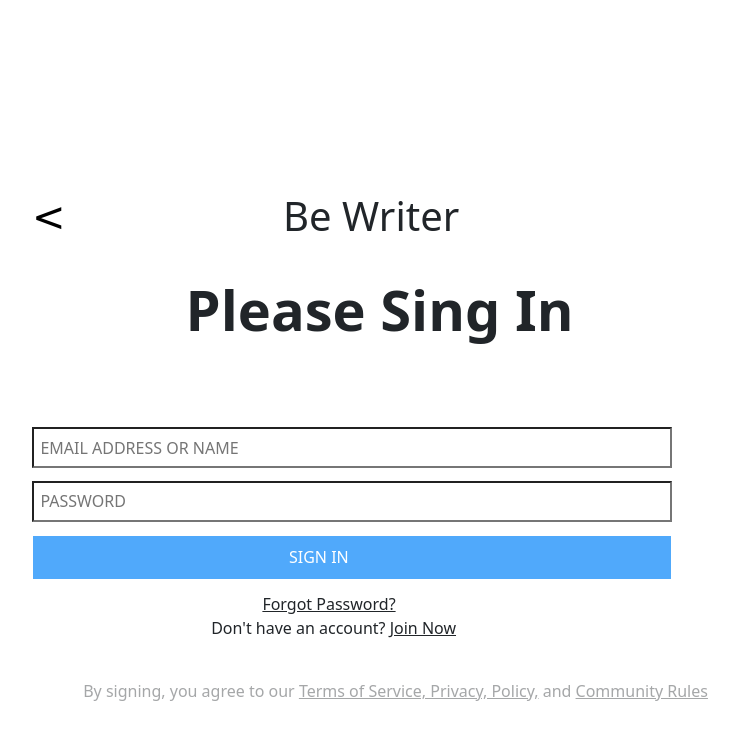
After one commit to pashapestunov/MY_NEW_PROJECT, a Flask app: template MYFLASK/templates/test_f1_enter.html in a window 1280 px wide. The commit adds this page. Shown: the top 740 px of the page, without its empty margins (288-1026 px from the left). Run offline with Flask 3, Linux system fonts and the light colour scheme; the template is opened without the code that fills it, so the values that code supplies are empty.

```diff
--- a/MYFLASK/static/CSS/test_f.css
+++ b/MYFLASK/static/CSS/test_f.css
@@ -64,11 +64,10 @@ article, aside, .aside {
     float: left;
 }
 
-#texts {
-    margin-left: 1%;
+details, #here {
+    margin-left: 2%;
     margin-right: 7%;
-    margin-top: 7%;
-
+    margin-top: 1%;
 }
 
 article {
@@ -171,21 +170,77 @@ form {
     opacity: 1;
 }
 
-/*.clear {
-    clear: both;
-}*/
+ul {
+    color: blue;
+}
 
 
 
+/* СТРАНИЦА ВХОДА В АККАУНТ */
 
-/*body {
-    margin: 0;
-    display: flex;
-    justify-content: center;
-    align-items: center;
-    height: 100vh;
+
+
+.be_enter {
+    font-size: 2.5em;
+    margin: 15% 0% 2% 0%;
 }
 
-.container {
-    display: flex;
-}*/
+.sing_enter {
+    font-size: 3.5em;
+    margin: 0% 0% 5% 37%;
+}
+
+.name_enter, .password_enter {
+    width: 50%;
+    margin: 1% 25% 0 25%;
+    font-size: 1em;
+    padding: 0.5%;
+}
+
+.sing_in_enter {
+    margin: 1% 25% 0% 25%;
+    border: 1px solid white;
+    height: 45px;
+    width: 50%;
+    padding: 0.7% 0% 0% 20%;
+    background-color: #50a9fb;
+    color: white;
+}
+
+.forgot_enter {
+    font-size: 1em;
+    margin: 1% 0% 0% 43%;
+}
+
+.dont_enter {
+    font-size: 1em;
+    margin: 0% 0% 0% 39%;
+}
+
+.text_enter {
+    font-size: 1em;
+    margin: 3% 0% 0% 29%;
+}
+
+.back_enter {
+    margin: 15% 17% 0% 25%;
+    text-decoration: none;
+    color: black;
+    font-family: comic sans MS;
+}
+
+
+
+/* СТРАНИЦА РЕГИСТРАЦИИ АККАУНТА */
+
+
+
+.be_regis {
+    font-size: 2.5em;
+    margin: 13% 0% 2% 0%;
+}
+
+.dont_regis {
+    font-size: 1em;
+    margin: 1% 0% 0% 40%;
+}
--- /dev/null
+++ b/MYFLASK/templates/test_f1_enter.html
@@ -0,0 +1,18 @@
+{% extends 'test_f.html' %}
+
+{% block title %}
+Вход
+{% endblock %}
+
+{% block body %}
+    <div>
+        <h3 class="be_enter"><a href="test_f1.html" class="back_enter"><</a>Be Writer</h3>
+        <p class="sing_enter"><strong>Please Sing In</strong></p>
+        <input class="name_enter" type="text" placeholder="EMAIL ADDRESS OR NAME" maxlength="20" minlength="10">
+        <input class="password_enter" type="password" placeholder="PASSWORD" maxlength="20" minlength="10">
+        <div class="sing_in_enter">SIGN IN</div>
+        <p class="forgot_enter"><u>Forgot Password?</u></p>
+        <p class="dont_enter">Don't have an account? <u>Join Now</u></p>
+        <p class="text_enter" style="opacity: 0.4;">By signing, you agree to our <u>Terms of Service, Privacy, Policy,</u> and <u>Community Rules</u></p>
+    </div>
+{% endblock %}
```
Also changed, not shown: MYFLASK/templates/test_f1.html (+59 -12 lines), MYFLASK/templates/test_f1_registration.html (added, +18 -0 lines), MYFLASK/test_f.py (+17 -1 lines).
